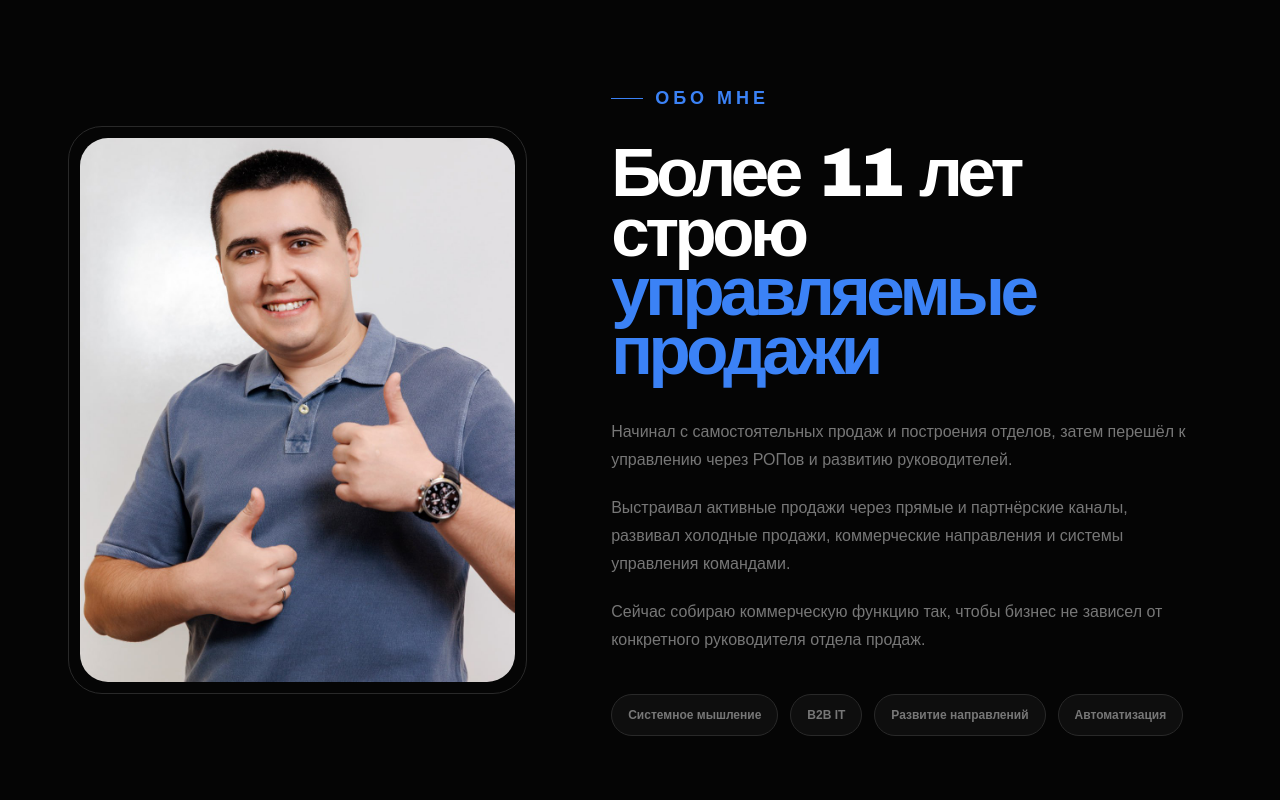
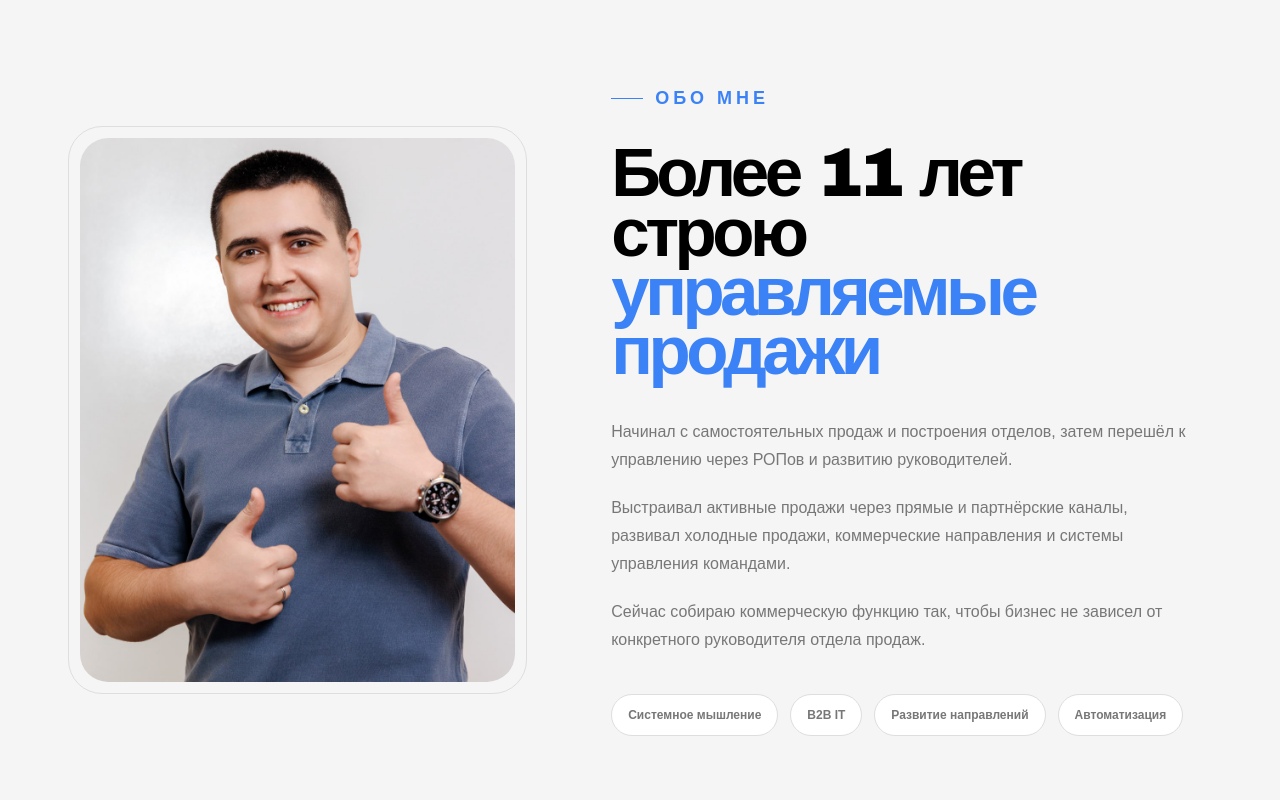
Before and after one commit to d92da/salesunit, a Next.js app: page / in a window 1280 px wide. Shown: the part 8160-8960 px from the top of the page. Built offline with nearby package versions, Linux system fonts and the light colour scheme.

Commit message:
Update About.tsx

```diff
--- a/app/components/About.tsx
+++ b/app/components/About.tsx
@@ -5,23 +5,21 @@ import { sectionContainer, sectionPadding } from "../ui/styles";
 
 import { home } from "../../data/home";
 
-
 export default function About() {
   const { about } = home;
 
   return (
     <section
       id="about"
-      className={`bg-[#050505] text-white ${sectionPadding}`}
+      className={`bg-[#f5f5f5] text-black ${sectionPadding}`}
     >
       <div className={sectionContainer}>
-        <div
-          className="grid min-w-0 gap-14 lg:grid-cols-[0.85fr_1.15fr] lg:items-center lg:gap-24"
-        >
+        <div className="grid min-w-0 gap-14 lg:grid-cols-[0.85fr_1.15fr] lg:items-center lg:gap-24">
+
           <div className="relative mx-auto w-full max-w-[500px]">
-            <div className="absolute -inset-3 rounded-[34px] border border-[#292929]" />
+            <div className="absolute -inset-3 rounded-[34px] border border-[#dedede]" />
 
-            <div className="relative aspect-[4/5] overflow-hidden rounded-[28px] bg-[#0e0e0e]">
+            <div className="relative aspect-[4/5] overflow-hidden rounded-[28px] bg-white">
               <Image
                 src={about.photo.src}
                 alt={about.photo.alt}
@@ -33,11 +31,13 @@ export default function About() {
           </div>
 
           <div>
-            <SectionLabel tone="dark">{about.label}</SectionLabel>
+            <SectionLabel tone="light">{about.label}</SectionLabel>
 
-            <h2 className="max-w-[720px] min-w-0 text-[clamp(2.5rem,5.4vw,5.5rem)] font-black leading-[0.86] tracking-[-0.065em]">
+            <h2 className="max-w-[720px] min-w-0 text-[clamp(2.5rem,5.4vw,5.5rem)] font-black leading-[0.86] tracking-[-0.065em] text-black">
               <span className="block">{about.title.line1}</span>
-              <span className="block text-[#3B82F6]">{about.title.accent}</span>
+              <span className="block text-[#3B82F6]">
+                {about.title.accent}
+              </span>
             </h2>
 
             <div className="mt-9 max-w-[650px] space-y-5 text-base leading-7 text-[#777777]">
@@ -50,13 +50,16 @@ export default function About() {
               {about.tags.map((item) => (
                 <span
                   key={item}
-                  className="group relative overflow-hidden rounded-[22px] border border-[#292929] bg-[#0e0e0e] px-4 py-3 text-xs font-bold text-[#777777] transition-all duration-300 hover:-translate-y-1 hover:border-[#3a3a3a] hover:bg-[#121212] hover:shadow-[0_18px_45px_rgba(0,0,0,0.08)]"
+                  className="group relative overflow-hidden rounded-[22px] border border-[#dedede] bg-white px-4 py-3 text-xs font-bold text-[#777777] transition-all duration-300 hover:-translate-y-1 hover:border-[#cfcfcf] hover:bg-[#eeeeee] hover:shadow-[0_18px_45px_rgba(0,0,0,0.08)]"
                 >
                   {item}
+
+                  <span className="absolute bottom-0 left-0 h-[2px] w-full origin-left scale-x-0 bg-[#3B82F6] transition-transform duration-500 ease-out group-hover:scale-x-100" />
                 </span>
               ))}
             </div>
           </div>
+
         </div>
       </div>
     </section>
```
